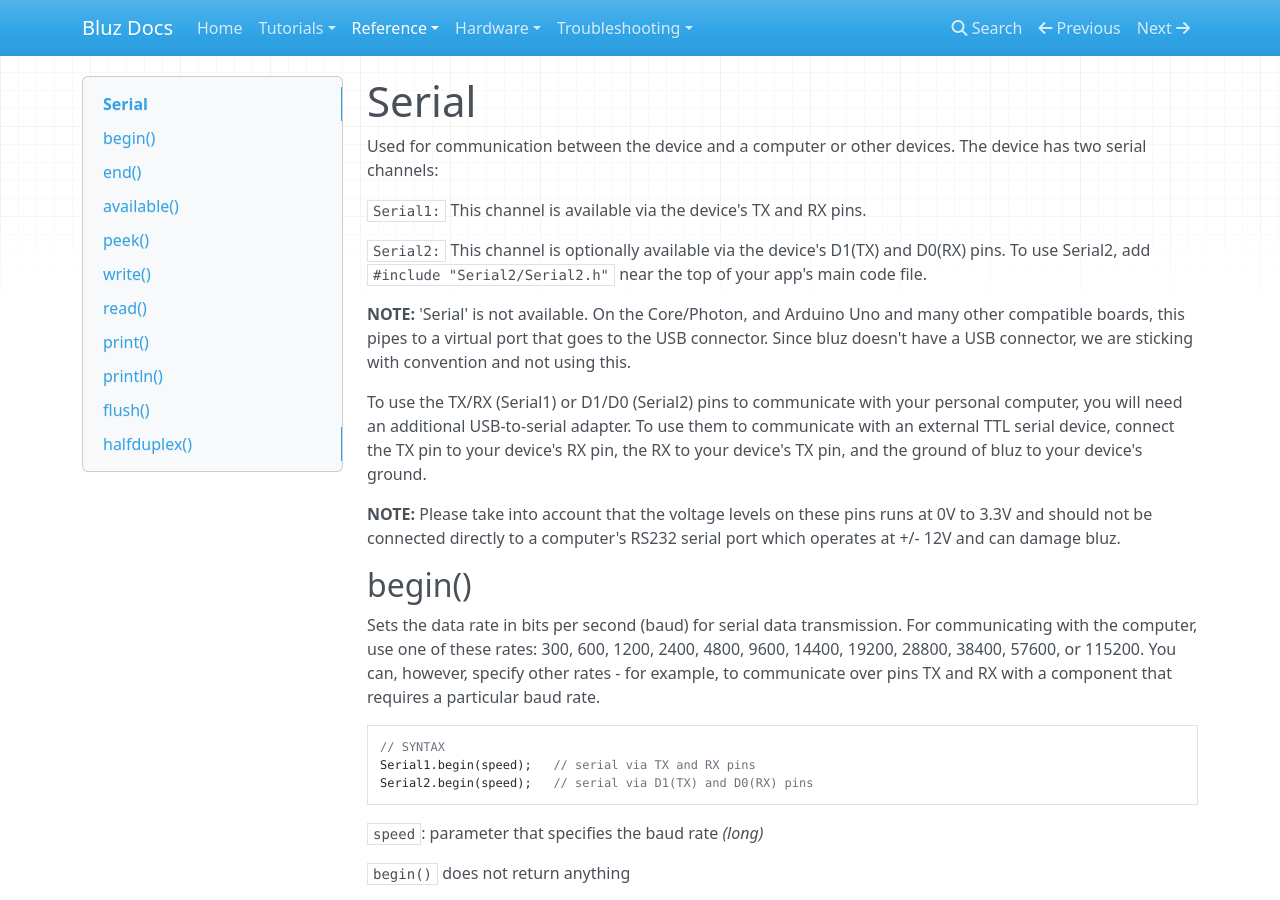
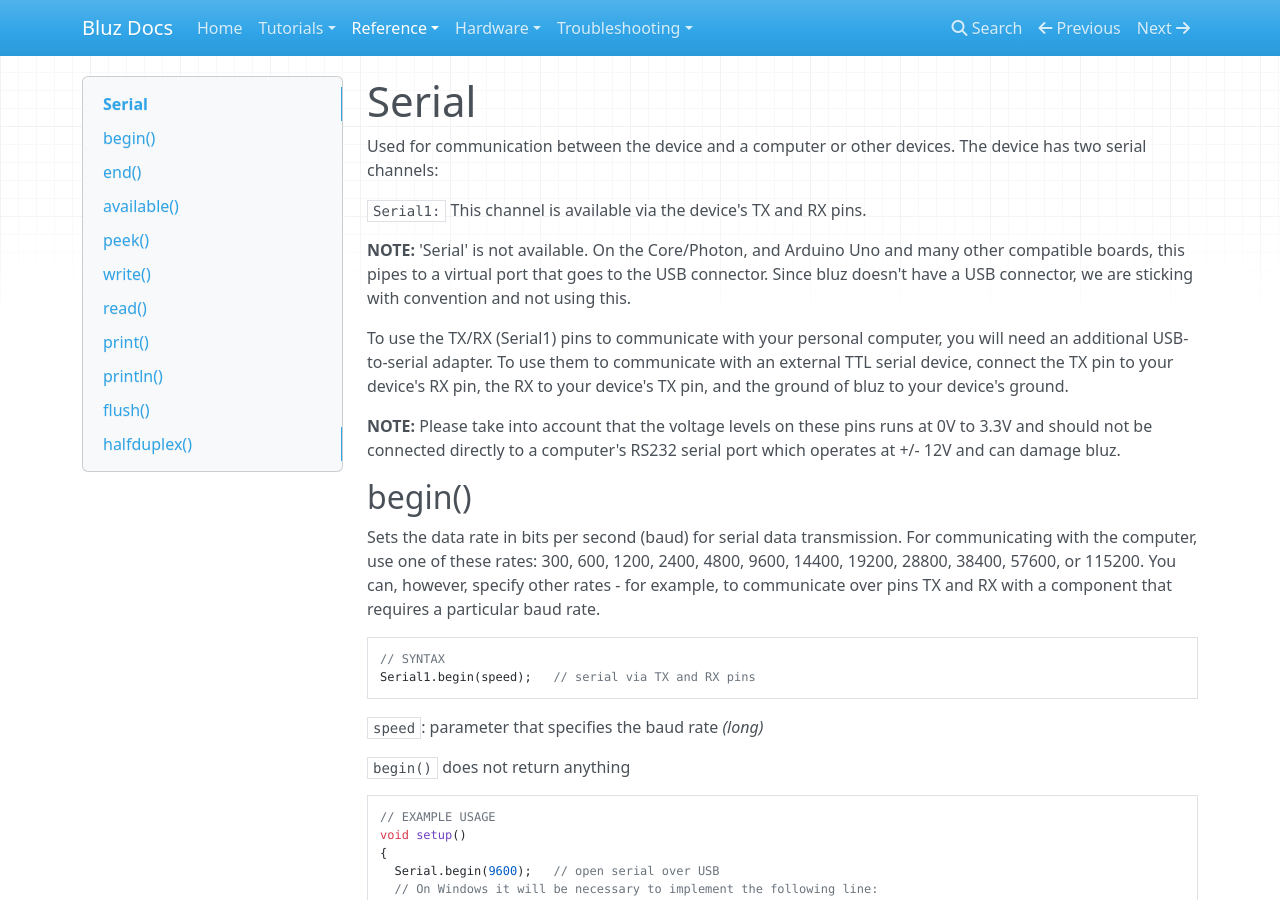
Before and after one commit to bluzDK/bluz-docs, an MkDocs documentation site: the page built from docs/reference/serial.md, in a window 1280 px wide and 900 px high. Built offline with MkDocs 1.6.1, drawn with Linux system fonts in a browser that asks for light colours; nearby versions of some CDN libraries; old or Windows-style settings are respelled for this version of MkDocs.

Commit message:
remove references to Serial2

````diff
--- a/docs/reference/serial.md
+++ b/docs/reference/serial.md
@@ -4,11 +4,9 @@ Used for communication between the device and a computer or other devices. The d
 
 `Serial1:` This channel is available via the device's TX and RX pins.
 
-`Serial2:` This channel is optionally available via the device's D1(TX) and D0(RX) pins. To use Serial2, add `#include "Serial2/Serial2.h"` near the top of your app's main code file.
-
 **NOTE:** 'Serial' is not available. On the Core/Photon, and Arduino Uno and many other compatible boards, this pipes to a virtual port that goes to the USB connector. Since bluz doesn't have a USB connector, we are sticking with convention and not using this.
 
-To use the TX/RX (Serial1) or D1/D0 (Serial2) pins to communicate with your personal computer, you will need an additional USB-to-serial adapter. To use them to communicate with an external TTL serial device, connect the TX pin to your device's RX pin, the RX to your device's TX pin, and the ground of bluz to your device's ground.
+To use the TX/RX (Serial1) pins to communicate with your personal computer, you will need an additional USB-to-serial adapter. To use them to communicate with an external TTL serial device, connect the TX pin to your device's RX pin, the RX to your device's TX pin, and the ground of bluz to your device's ground.
 
 **NOTE:** Please take into account that the voltage levels on these pins runs at 0V to 3.3V and should not be connected directly to a computer's RS232 serial port which operates at +/- 12V and can damage bluz.
 
@@ -20,7 +18,6 @@ Sets the data rate in bits per second (baud) for serial data transmission. For c
 ```C++
 // SYNTAX
 Serial1.begin(speed);   // serial via TX and RX pins
-Serial2.begin(speed);   // serial via D1(TX) and D0(RX) pins
 ```
 `speed`: parameter that specifies the baud rate *(long)*
 
````
